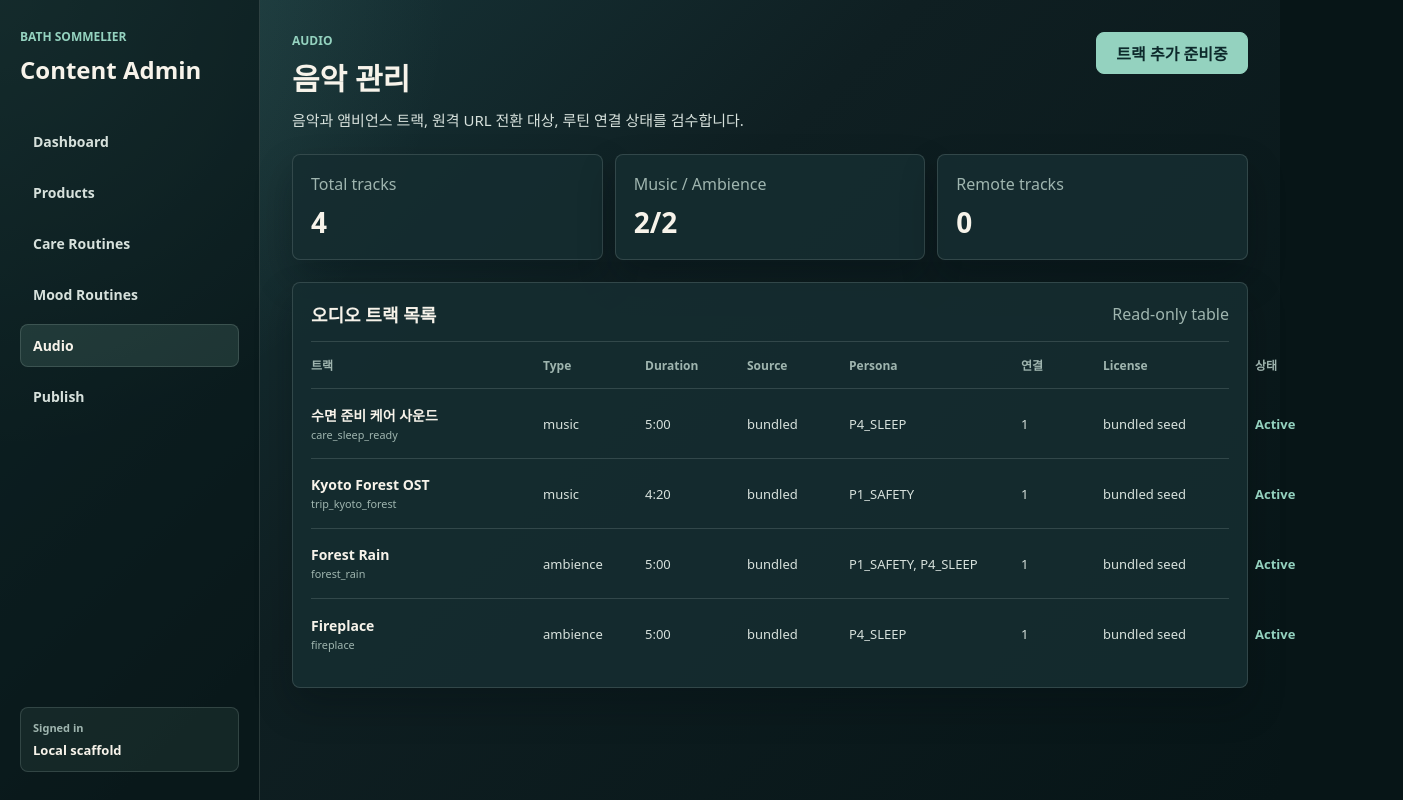
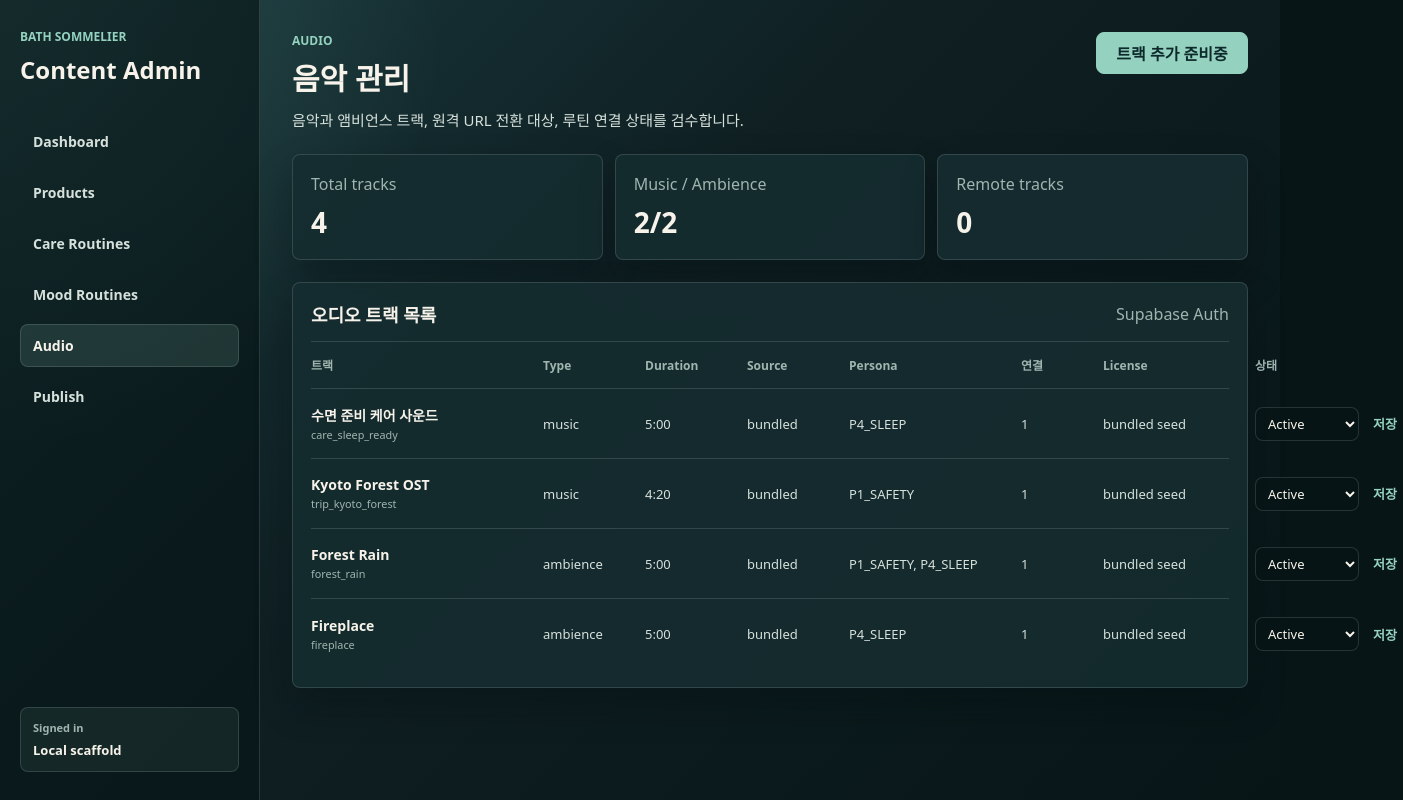
Before and after one commit to dykim0917/BathSommelier, a Next.js app in the folder apps/admin/: page /audio in a window 1280 px wide. Shown: the whole page, 1403 px wide, since content can reach past the window. Built offline with nearby package versions, Linux system fonts and the light colour scheme; no server answers.

Commit message:
feat: add admin audio status action

```diff
--- a/apps/admin/app/audio/page.tsx
+++ b/apps/admin/app/audio/page.tsx
@@ -5,9 +5,27 @@ import {
   getAudioStatusLabel,
   readAdminAudioRows,
 } from '../../lib/audioData';
+import { updateAudioTrackStatus } from '../../lib/audioActions';
 
-export default async function AudioPage() {
+interface AudioPageProps {
+  searchParams: Promise<{
+    error?: string;
+    updated?: string;
+  }>;
+}
+
+function getAudioStatusMessage(error?: string, updated?: string): string | null {
+  if (updated === 'status') return '상태가 저장되었습니다.';
+  if (error === 'invalid_status') return '상태 값이 올바르지 않습니다.';
+  if (error === 'missing_content_db') return '콘텐츠 DB 연결이 설정되지 않았습니다.';
+  if (error === 'update_failed') return '상태 저장에 실패했습니다. RLS 정책과 권한을 확인하세요.';
+  return null;
+}
+
+export default async function AudioPage({ searchParams }: AudioPageProps) {
+  const { error, updated } = await searchParams;
   const audio = buildAdminAudioListViewModel(await readAdminAudioRows());
+  const statusMessage = getAudioStatusMessage(error, updated);
 
   return (
     <AdminShell activePath="/audio">
@@ -43,8 +61,13 @@ export default async function AudioPage() {
         <section className="panel">
           <div className="panelHeader">
             <h3>오디오 트랙 목록</h3>
-            <span>Read-only table</span>
+            <span>Supabase Auth</span>
           </div>
+          {statusMessage ? (
+            <p className={error ? 'formNotice error' : 'formNotice'}>
+              {statusMessage}
+            </p>
+          ) : null}
           <div className="dataTable audioTable" role="table" aria-label="오디오 트랙 목록">
             <div className="dataTableHeader" role="row">
               <span>트랙</span>
@@ -68,7 +91,22 @@ export default async function AudioPage() {
                 <span>{track.personaCodes.join(', ')}</span>
                 <span>{track.linkedRoutineCount}</span>
                 <span>{track.licenseNote}</span>
-                <span className="statusText">{getAudioStatusLabel(track.status)}</span>
+                <form className="tableForm" action={updateAudioTrackStatus}>
+                  <input type="hidden" name="id" value={track.id} />
+                  <select
+                    aria-label={`${track.title} 상태`}
+                    name="status"
+                    defaultValue={track.status}
+                  >
+                    <option value="active">{getAudioStatusLabel('active')}</option>
+                    <option value="draft">{getAudioStatusLabel('draft')}</option>
+                    <option value="paused">{getAudioStatusLabel('paused')}</option>
+                    <option value="retired">{getAudioStatusLabel('retired')}</option>
+                  </select>
+                  <button type="submit" className="textButton">
+                    저장
+                  </button>
+                </form>
               </div>
             ))}
           </div>
--- a/apps/admin/app/globals.css
+++ b/apps/admin/app/globals.css
@@ -454,7 +454,7 @@ button {
 
 .audioTable .dataTableHeader,
 .audioTable .dataTableRow {
-  grid-template-columns: minmax(220px, 1.2fr) 90px 90px 90px minmax(160px, 1fr) 70px 140px 80px;
+  grid-template-columns: minmax(220px, 1.2fr) 90px 90px 90px minmax(160px, 1fr) 70px 140px 148px;
 }
 
 .dataTableHeader {
--- /dev/null
+++ b/apps/admin/lib/audioActions.ts
@@ -0,0 +1,44 @@
+'use server';
+
+import { revalidatePath } from 'next/cache';
+import { redirect } from 'next/navigation';
+
+import {
+  readAdminPostgrestSessionConfig,
+  updatePostgrestRows,
+} from './data/postgrest';
+import type { AdminAudioTrackRow } from './audioData';
+
+const audioStatuses: AdminAudioTrackRow['status'][] = [
+  'active',
+  'draft',
+  'paused',
+  'retired',
+];
+
+function isAudioStatus(value: string): value is AdminAudioTrackRow['status'] {
+  return audioStatuses.includes(value as AdminAudioTrackRow['status']);
+}
+
+export async function updateAudioTrackStatus(formData: FormData) {
+  const id = String(formData.get('id') ?? '').trim();
+  const status = String(formData.get('status') ?? '').trim();
+
+  if (!id || !isAudioStatus(status)) {
+    redirect('/audio?error=invalid_status');
+  }
+
+  const config = await readAdminPostgrestSessionConfig();
+  if (!config) {
+    redirect('/audio?error=missing_content_db');
+  }
+
+  try {
+    await updatePostgrestRows(config, 'audio_track', { id: `eq.${id}` }, { status });
+  } catch {
+    redirect('/audio?error=update_failed');
+  }
+
+  revalidatePath('/audio');
+  redirect('/audio?updated=status');
+}
```
Also changed, not shown: 1 other file (tests, documents, lock files or other folders).
